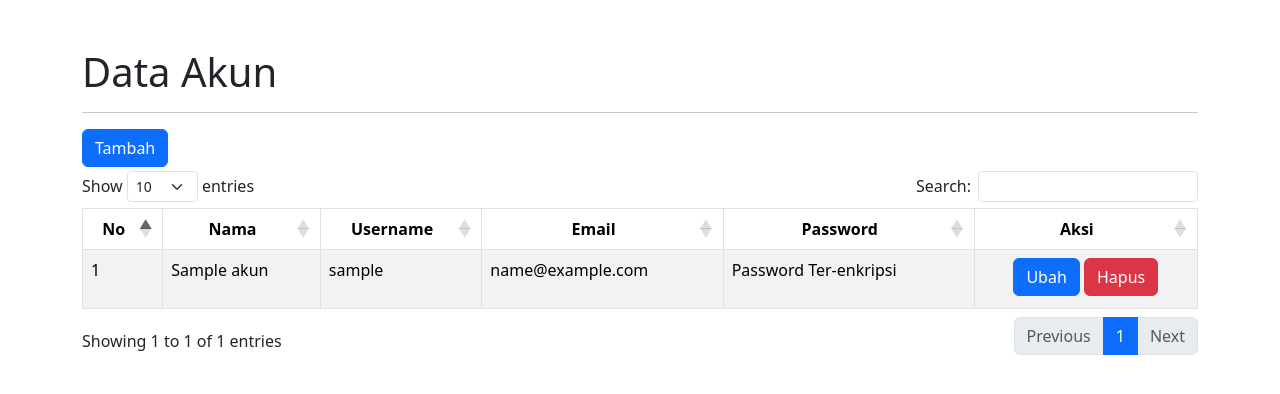
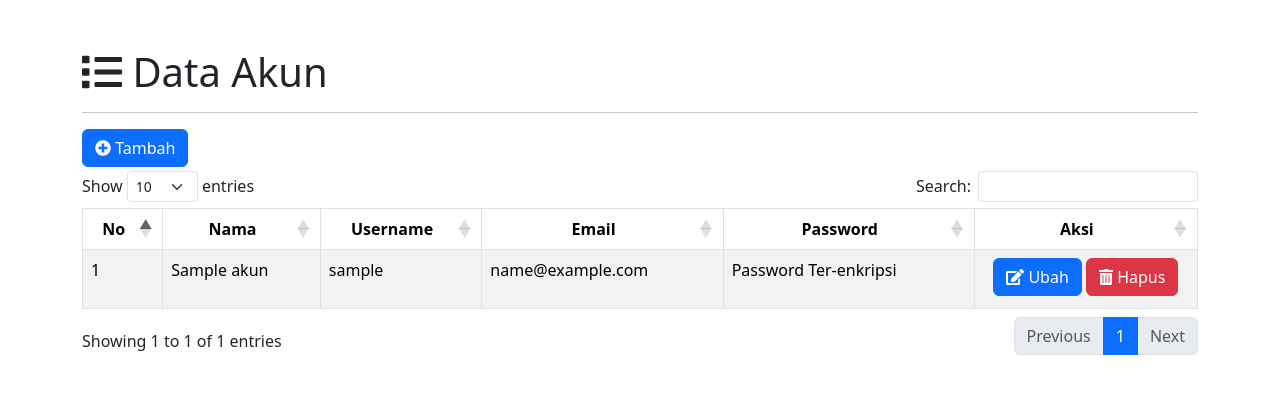
Before and after one commit to Rio-adri/Crud-php, a PHP site: page /crud-modal.php in a window 1280 px wide. Shown: the part 56-450 px from the top of the page. Run offline with PHP 8.4, Linux system fonts and the light colour scheme; tables that the repository leaves empty or names only in its code hold one stand-in row (values such as "Sample post"); some libraries are stand-ins or nearby versions.

Commit message:
Integrasi Font Awesome Icons

```diff
--- a/crud-modal.php
+++ b/crud-modal.php
@@ -2,7 +2,7 @@
     $title = "Daftar Akun";
     include './layout/header.php';
 
-    $data_akun = select("SELECT * FROM akun");
+    $data_akun = select("SELECT * FROM akun ");
 
     // jika tombol tambah ditekan, jalankan script berikut
     if (isset($_POST['tambah'])) {
@@ -35,10 +35,10 @@
     }
 ?>
     <div class="container mt-5">
-        <h1>Data Akun</h1>
+        <h1><i class="fas fa-list"></i> Data Akun</h1>
         <hr>
 
-        <button type="button" class="btn btn-primary mb-1" data-bs-toggle="modal" data-bs-target="#modalTambah">Tambah</button>
+        <button type="button" class="btn btn-primary mb-1" data-bs-toggle="modal" data-bs-target="#modalTambah"><i class="fas fa-plus-circle"></i> Tambah</button>
 
         <table class="table table-bordered table-striped mt-3" id="table">
             <thead>
@@ -61,8 +61,8 @@
                     <td><?= $akun['email']; ?></td>
                     <td>Password Ter-enkripsi</td>
                     <td class="text-center">
-                        <button type="button" class="btn btn-primary mb-1" data-bs-toggle="modal" data-bs-target="#modalUbah<?= $akun['id_akun']; ?>">Ubah</button>
-                        <button type="button" class="btn btn-danger mb-1" data-bs-toggle="modal" data-bs-target="#modalHapus<?= $akun['id_akun']; ?>">Hapus</button>
+                        <button type="button" class="btn btn-primary mb-1" data-bs-toggle="modal" data-bs-target="#modalUbah<?= $akun['id_akun']; ?>"><i class="fas fa-edit"></i> Ubah</button>
+                        <button type="button" class="btn btn-danger mb-1" data-bs-toggle="modal" data-bs-target="#modalHapus<?= $akun['id_akun']; ?>"><i class="fas fa-trash-alt"></i> Hapus</button>
                     </td>
                 </tr>
                 <?php endforeach; ?>
@@ -106,7 +106,7 @@
                         </div>
                         <div class="modal-footer">
                             <button type="button" class="btn btn-secondary" data-bs-dismiss="modal">Kembali</button>
-                            <button type="submit" name="tambah" class="btn btn-primary">Tambah</button>
+                            <button type="submit" name="tambah" class="btn btn-primary"><i class="fas fa-plus-circle"></i> Tambah</button>
                         </div>
                     </form>
                 </div>
@@ -128,7 +128,7 @@
                     </div>
                     <div class="modal-footer">
                         <button type="button" class="btn btn-secondary" data-bs-dismiss="modal">Batal</button>
-                        <a href="hapus-akun.php?id_akun=<?= $akun['id_akun']; ?>" class="btn btn-danger">Hapus</a>
+                        <a href="hapus-akun.php?id_akun=<?= $akun['id_akun']; ?>" class="btn btn-danger"><i class="fas fa-trash-alt"></i> Hapus</a>
                     </div>
                 </div>
             </div>
@@ -175,7 +175,7 @@
                         </div>
                         <div class="modal-footer">
                             <button type="button" class="btn btn-secondary" data-bs-dismiss="modal">Kembali</button>
-                            <button type="submit" name="ubah" class="btn btn-primary">Ubah</button>
+                            <button type="submit" name="ubah" class="btn btn-primary"><i class="fas fa-edit"></i> Ubah</button>
                         </div>
                     </form>
                 </div>
--- a/detail-mahasiswa.php
+++ b/detail-mahasiswa.php
@@ -16,7 +16,7 @@ $mahasiswa = select("SELECT * FROM mahasiswa WHERE id_mahasiswa = $id_mahasiswa"
 
 <!-- main -->
 <div class="container mt-5">
-        <h1>Detail <?= $mahasiswa['nama'];?></h1>
+        <h1><i class="fas fa-user"></i> Detail <?= $mahasiswa['nama'];?></h1>
         <hr>
 
         <table class="table table-bordered table-striped mt-3">
--- a/layout/footer.php
+++ b/layout/footer.php
@@ -5,6 +5,9 @@
 <script src="https://cdnjs.cloudflare.com/ajax/libs/twitter-bootstrap/5.3.0/js/bootstrap.bundle.min.js"></script>
 <script src="https://cdn.datatables.net/2.1.8/js/dataTables.js"></script>
 <script src="https://cdn.datatables.net/2.1.8/js/dataTables.bootstrap5.js"></script>
+
+<!-- load font awesome -->
+<script defer src="https://use.fontawesome.com/releases/v5.15.4/js/all.js" integrity="sha384-rOA1PnstxnOBLzCLMcre8ybwbTmemjzdNlILg8O7z1lUkLXozs4DHonlDtnE7fpc" crossorigin="anonymous"></script>
 <script>
   new DataTable('#table');
 </script>
--- a/tambah-barang.php
+++ b/tambah-barang.php
@@ -36,7 +36,7 @@ if (isset($_POST['tambah'])) {
                 <input type="number" class="form-control" id="harga" name="harga" placeholder="Harga Barang..." required>
             </div>
 
-            <button type="submit " name="tambah" class="btn btn-primary " style="float : right;">Tambah</button>
+            <button type="submit " name="tambah" class="btn btn-primary " style="float : right;"><i class="fas fa-plus-circle"></i> Tambah</button>
          </form>
 
     </div>
--- a/tambah-mahasiswa.php
+++ b/tambah-mahasiswa.php
@@ -63,7 +63,7 @@ if (isset($_POST['tambah'])) {
                 <img src="" alt="" class="img-thumbnail img-preview mt-2" width="100px">
             </div>
 
-            <button type="submit " name="tambah" class="btn btn-primary " style="float : right;">Tambah</button>
+            <button type="submit " name="tambah" class="btn btn-primary " style="float : right;"><i class="fas fa-plus-circle"></i> Tambah</button>
          </form>
 
     </div>
--- a/ubah-barang.php
+++ b/ubah-barang.php
@@ -24,7 +24,7 @@ if (isset($_POST['ubah'])) {
 
 ?>
     <div class="container mt-5">
-        <h1>Ubah Barang</h1>
+        <h1><i class="fas fa-edit"></i> Ubah Barang</h1>
         <hr>
         <!-- form -->
          <form action="" method="post">
@@ -42,7 +42,7 @@ if (isset($_POST['ubah'])) {
                 <input type="number" class="form-control" id="harga" name="harga" placeholder="Harga Barang..." value="<?=$barang['harga']?>" required>
             </div>
 
-            <button type="submit " name="ubah" class="btn btn-primary " style="float : right;">Ubah</button>
+            <button type="submit " name="ubah" class="btn btn-primary " style="float : right;"><i class="fas fa-edit"></i> Ubah</button>
          </form>
 
     </div>
--- a/ubah-mahasiswa.php
+++ b/ubah-mahasiswa.php
@@ -24,7 +24,7 @@ $mahasiswa =  select("SELECT * FROM mahasiswa WHERE id_mahasiswa = $id_mahasiswa
 
 ?>
     <div class="container mt-5">
-        <h1>Ubah Data Mahasiswa</h1>
+        <h1><i class="fas fa-edit"></i> Ubah Data Mahasiswa</h1>
         <hr>
         <!-- form -->
          <form action="" method="post" enctype="multipart/form-data">
@@ -71,7 +71,7 @@ $mahasiswa =  select("SELECT * FROM mahasiswa WHERE id_mahasiswa = $id_mahasiswa
                 <img src="./assets/img/ <?php $mahasiswa['foto'];?>" alt="" class="img-thumbnail img-preview mt-2" width="100px">
             </div>
 
-            <button type="submit " name="tambah" class="btn btn-primary " style="float : right;">Ubah</button>
+            <button type="submit " name="tambah" class="btn btn-primary " style="float : right;"><i class="fas fa-edit"></i> Ubah</button>
          </form>
 
     </div>
```
Also changed, not shown: index.php (+5 -5 lines), mahasiswa.php (+6 -6 lines).
